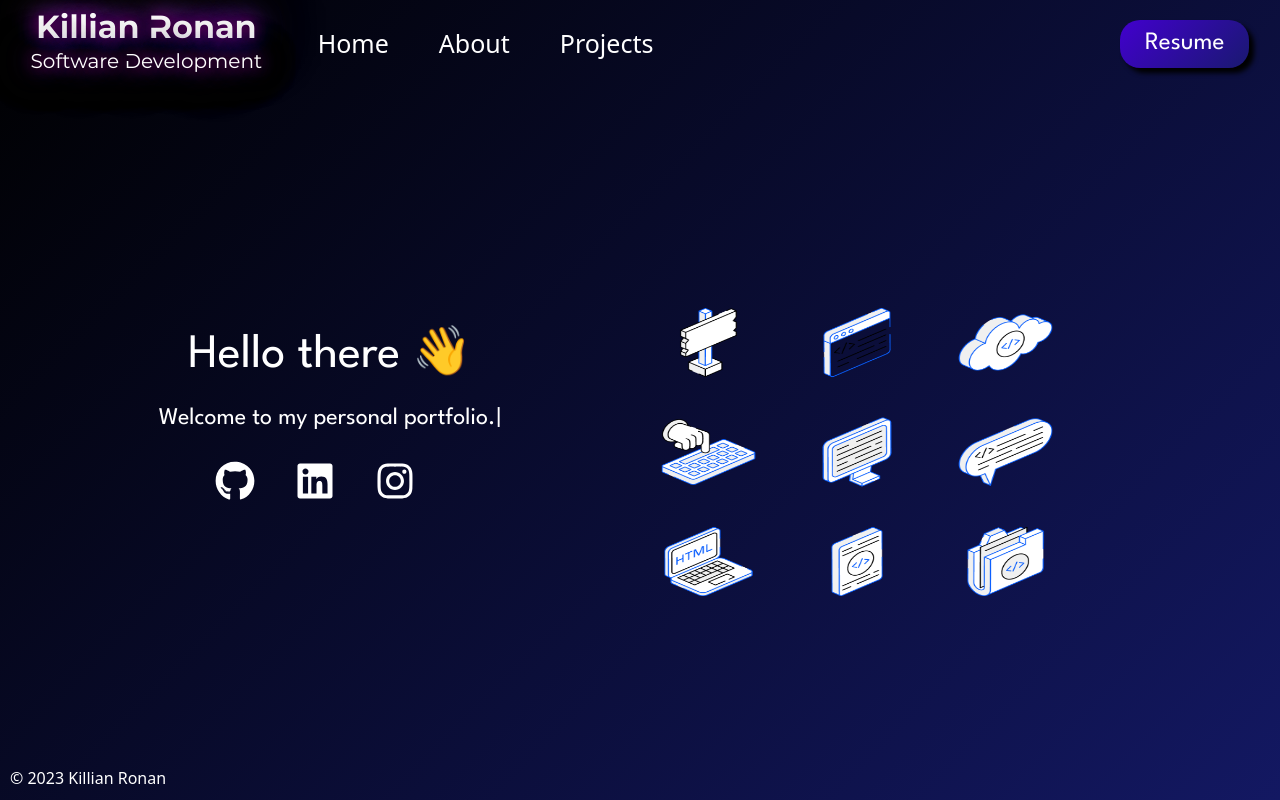
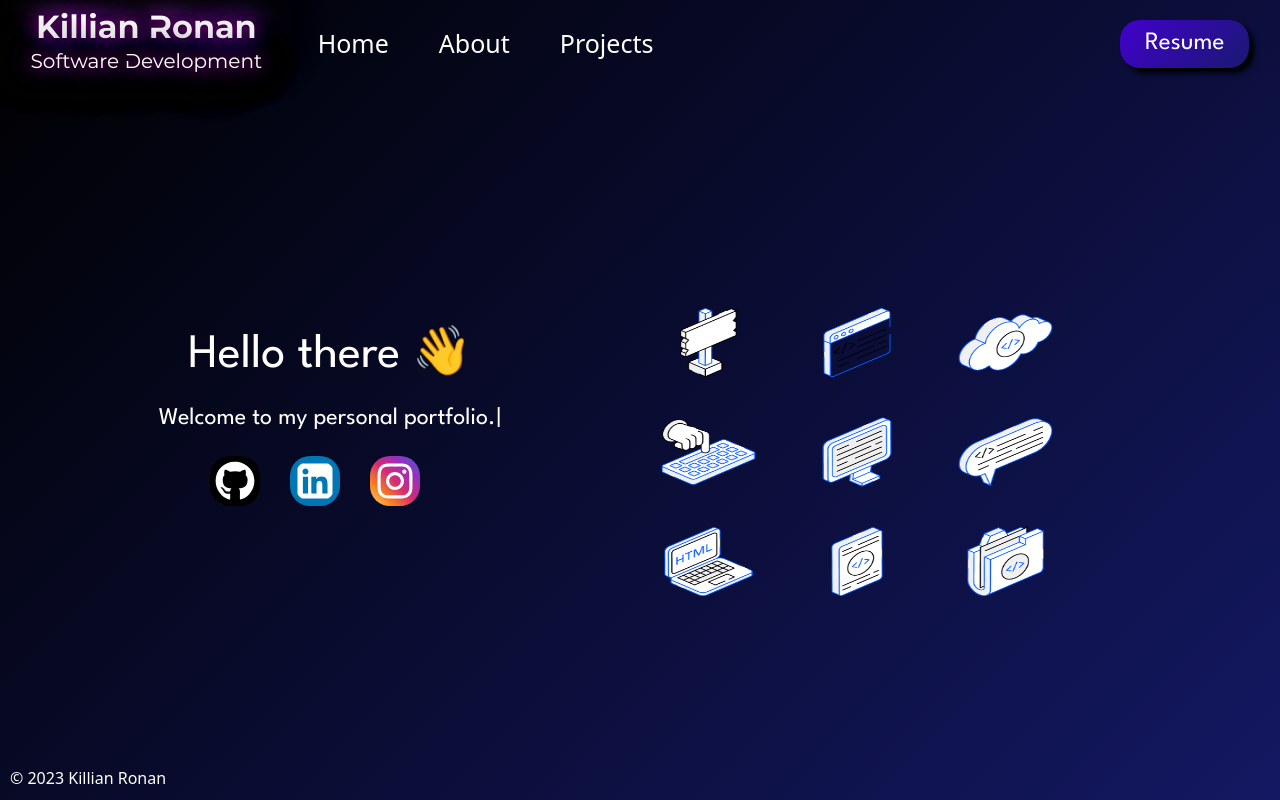
Before and after one commit to killianronan/personal-website, a React (Create React App) app in the folder personal-website/: page / in a window 1280 px wide. Built offline with nearby package versions, Linux system fonts and the light colour scheme.

Commit message:
home icon colour & formatting

```diff
--- a/personal-website/src/App.css
+++ b/personal-website/src/App.css
@@ -71,7 +71,6 @@ body {
 }
 
 .section {
-  /* min-height: 100%; */
   min-width: 100%;
   display: flex;
   flex-direction: column;
--- a/personal-website/src/components/about/About.css
+++ b/personal-website/src/components/about/About.css
@@ -62,10 +62,12 @@
 
 .flip-card-front {
     background-image: linear-gradient(135deg, #4200CE, midnightblue);
+    /* background-image: linear-gradient(145deg, #1a1a1a, #0a0a0a); */
 }
 
 .flip-card-back {
-    background-image: linear-gradient(135deg, #4200CE, #8C28D3);
+    /* background-image: linear-gradient(135deg, #4200CE, #8C28D3); */
+    background-image: linear-gradient(145deg, #1a1a1a, #0a0a0a);
     transform: rotateY(180deg);
 }
 
--- a/personal-website/src/components/home/Home.css
+++ b/personal-website/src/components/home/Home.css
@@ -15,6 +15,7 @@
     margin-bottom: 50px;
     flex: 1;
 }
+
 .heading {
     font-size: 48px;
     margin-bottom: 15px;
@@ -86,14 +87,14 @@
     font-size: 50px;
     padding: 5px;
     margin: 0 30px 0 0px;
+    border-radius: 20px;
 }
 
-.icon:hover{
+.icon:hover {
     cursor: pointer;
-    border-radius: 20px;
-    background-color: rgba(255, 255, 255, .4);
     box-shadow: rgba(0, 0, 0, 0.4) 0px 0px 5px;
-  }
+    transform: scale(1.1);
+}
 
 .development-image {
     background-image: url(./../../assets/12.png);
@@ -101,3 +102,20 @@
     background-size: 70% 100%;
     background-repeat: no-repeat;
 }
+
+.insta{
+    background: linear-gradient(45deg,
+            #feda75,
+            #fa7e1e,
+            #d62976,
+            #962fbf,
+            #4f5bd5);
+}
+
+.linkedin{
+    background: #0077B5;
+}
+
+.github{
+    background: black;
+}
--- a/personal-website/src/components/home/Home.js
+++ b/personal-website/src/components/home/Home.js
@@ -27,21 +27,21 @@ function Home() {
           </div>
           <nav className="icon-list">
             <FaGithub
-              className="icon"
+              className="icon github"
               aria-label="GitHub"
               onClick={() => {
                 window.open("https://github.com/killianronan/");
               }}
             />
             <FaLinkedin
-              className="icon"
+              className="icon linkedin"
               aria-label="LinkedIn"
               onClick={() => {
                 window.open("https://www.linkedin.com/in/killian-ronan-9b5150194/");
               }}
             />
             <FaInstagram
-              className="icon"
+              className="icon insta"
               aria-label="Instagram"
               onClick={() => {
                 window.open("https://instagram.com/killianronan99");
```
